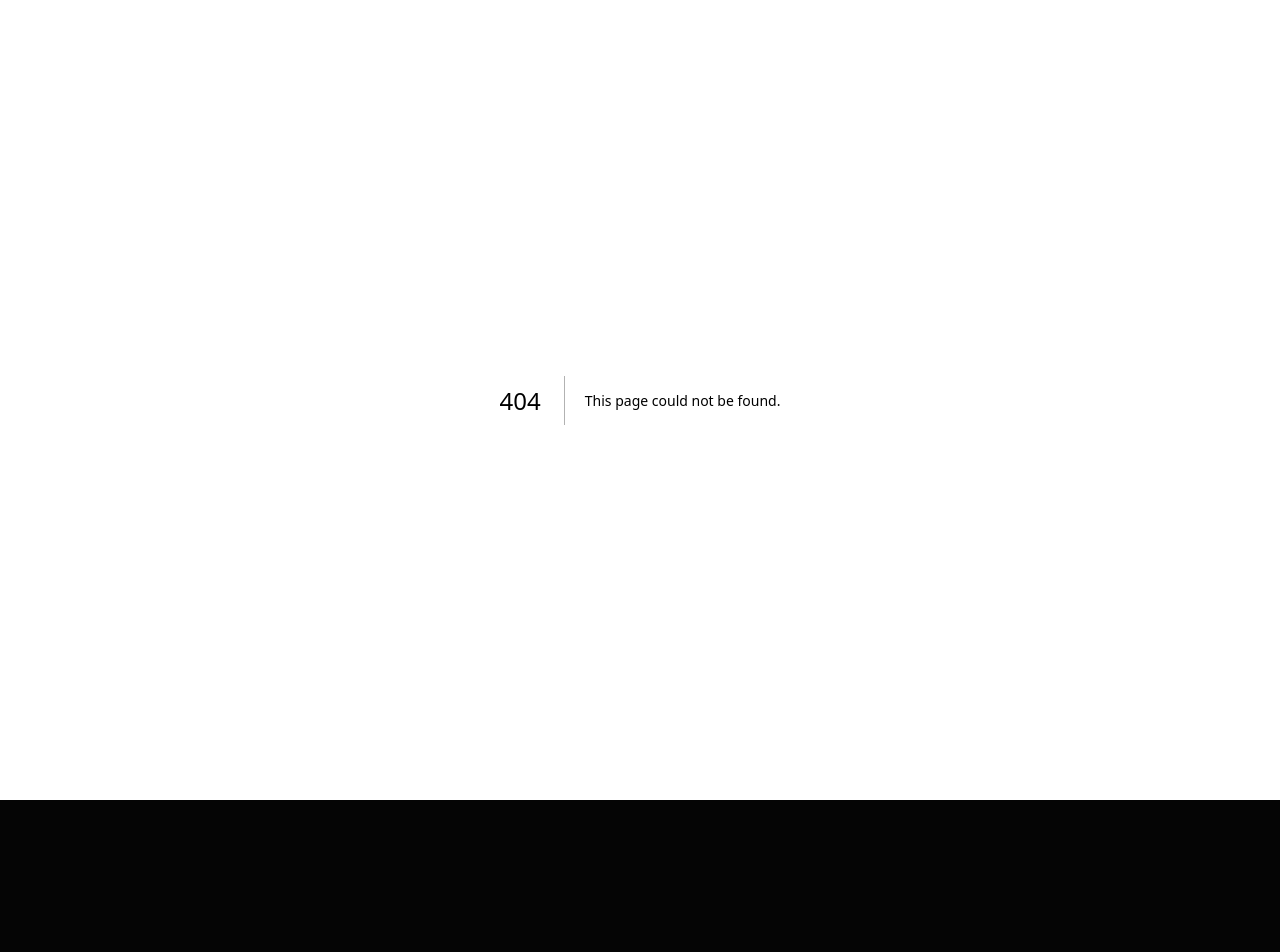
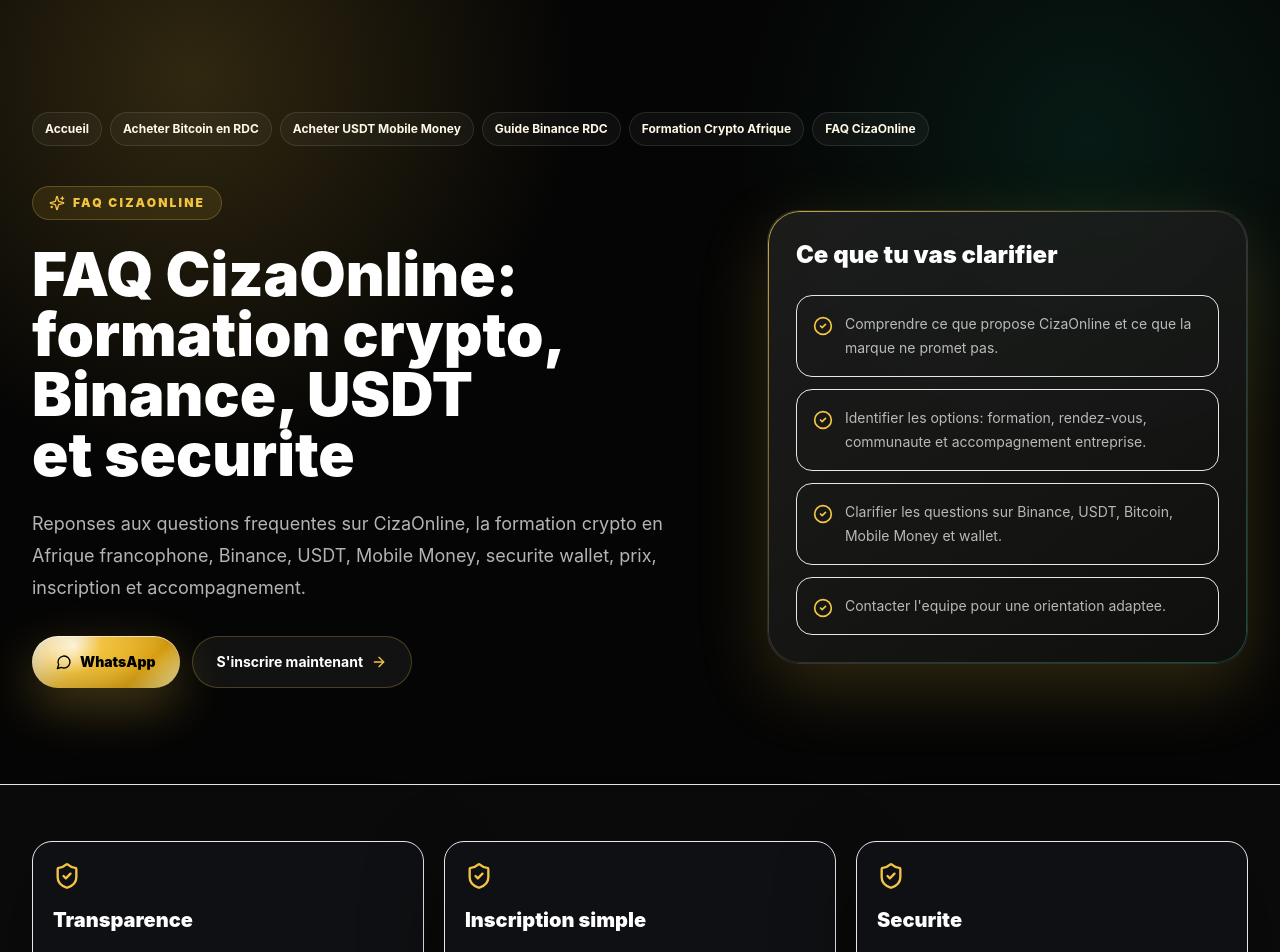
Before and after one commit to urbainciza0-web/cizaonline-premium-site, a Next.js app: page /faq-cizaonline in a window 1280 px wide. Before the commit this address had no page. Shown: the top 952 px of the page. Before the commit the page ends 800 px from the top, so only its background shows below. Built offline with nearby package versions, Linux system fonts and the light colour scheme.

Commit message:
Add FAQ CizaOnline SEO page

```diff
--- /dev/null
+++ b/app/faq-cizaonline/page.jsx
@@ -0,0 +1,49 @@
+import SeoLandingPage from "../seo-pages/SeoLandingPage";
+
+const siteUrl = "https://cizaonline.com";
+
+const page = {
+  eyebrow: "FAQ CizaOnline",
+  title: "FAQ CizaOnline: formation crypto, Binance, USDT et securite",
+  description: "Reponses aux questions frequentes sur CizaOnline, la formation crypto en Afrique francophone, Binance, USDT, Mobile Money, securite wallet, prix, inscription et accompagnement.",
+  signupText: "S'inscrire maintenant",
+  whatsappText: "Bonjour CizaOnline, j'ai une question apres avoir lu la FAQ.",
+  outcomes: [
+    "Comprendre ce que propose CizaOnline et ce que la marque ne promet pas.",
+    "Identifier les options: formation, rendez-vous, communaute et accompagnement entreprise.",
+    "Clarifier les questions sur Binance, USDT, Bitcoin, Mobile Money et wallet.",
+    "Contacter l'equipe pour une orientation adaptee."
+  ],
+  highlights: [
+    { title: "Transparence", text: "CizaOnline est une plateforme d'education et d'accompagnement crypto. Elle ne vend pas de promesse de rendement." },
+    { title: "Inscription simple", text: "Les apprenants peuvent passer par WhatsApp ou la page d'inscription pour demander le canal adapte a leur niveau." },
+    { title: "Securite", text: "La FAQ rappelle les bases: proteger ses comptes, verifier les adresses, eviter les faux supports et commencer petit." }
+  ],
+  guideTitle: "Questions frequentes avant de rejoindre CizaOnline",
+  guideIntro: "Cette FAQ regroupe les points essentiels pour les debutants, investisseurs et entrepreneurs qui veulent apprendre la crypto avec un cadre francophone clair, responsable et adapte au contexte africain.",
+  steps: [
+    { title: "CizaOnline est-il adapte aux debutants ?", text: "Oui. Le parcours commence par les bases: Bitcoin, USDT, wallet, Binance, P2P, securite et vocabulaire crypto." },
+    { title: "CizaOnline donne-t-il des conseils financiers ?", text: "Non. Le contenu est educatif. Chaque personne reste responsable de ses decisions, de son capital et de son niveau de risque." },
+    { title: "Comment rejoindre CizaOnline ?", text: "Tu peux contacter l'equipe sur WhatsApp ou passer par la section inscription. L'equipe t'oriente selon ton niveau et ton besoin." },
+    { title: "Quels sujets sont couverts ?", text: "Formation crypto, Binance, USDT, Bitcoin, Mobile Money, wallet, securite, P2P, gestion du risque et accompagnement entreprise." }
+  ],
+  faqs: [
+    { q: "Combien coute la formation CizaOnline ?", a: "Le site presente des options selon le besoin: ressources gratuites, formation sur rendez-vous et accompagnement entreprise. Les details peuvent etre confirmes sur WhatsApp." },
+    { q: "Puis-je payer avec Mobile Money ?", a: "Selon le pays et la disponibilite, Mobile Money peut etre propose comme canal de paiement ou de validation. Il faut confirmer avec l'equipe." },
+    { q: "CizaOnline garantit-il des gains crypto ?", a: "Non. CizaOnline enseigne la methode, la securite et la discipline. Aucune formation serieuse ne peut garantir des gains sur un marche volatil." },
+    { q: "Puis-je demander une formation pour mon entreprise ?", a: "Oui. L'accompagnement entreprise aide les equipes a comprendre crypto, stablecoins, paiements numeriques, risques et bonnes pratiques." }
+  ]
+};
+
+export const metadata = {
+  title: "FAQ CizaOnline | Questions formation crypto",
+  description: page.description,
+  keywords: ["FAQ CizaOnline", "questions CizaOnline", "formation crypto FAQ", "Binance RDC FAQ", "USDT Mobile Money FAQ"],
+  alternates: { canonical: "/faq-cizaonline" },
+  openGraph: { title: "FAQ CizaOnline", description: page.description, url: `${siteUrl}/faq-cizaonline`, siteName: "CizaOnline", locale: "fr_FR", type: "article" },
+  twitter: { card: "summary_large_image", title: "FAQ CizaOnline", description: page.description }
+};
+
+export default function FaqCizaOnlinePage() {
+  return <SeoLandingPage page={page} />;
+}
```
